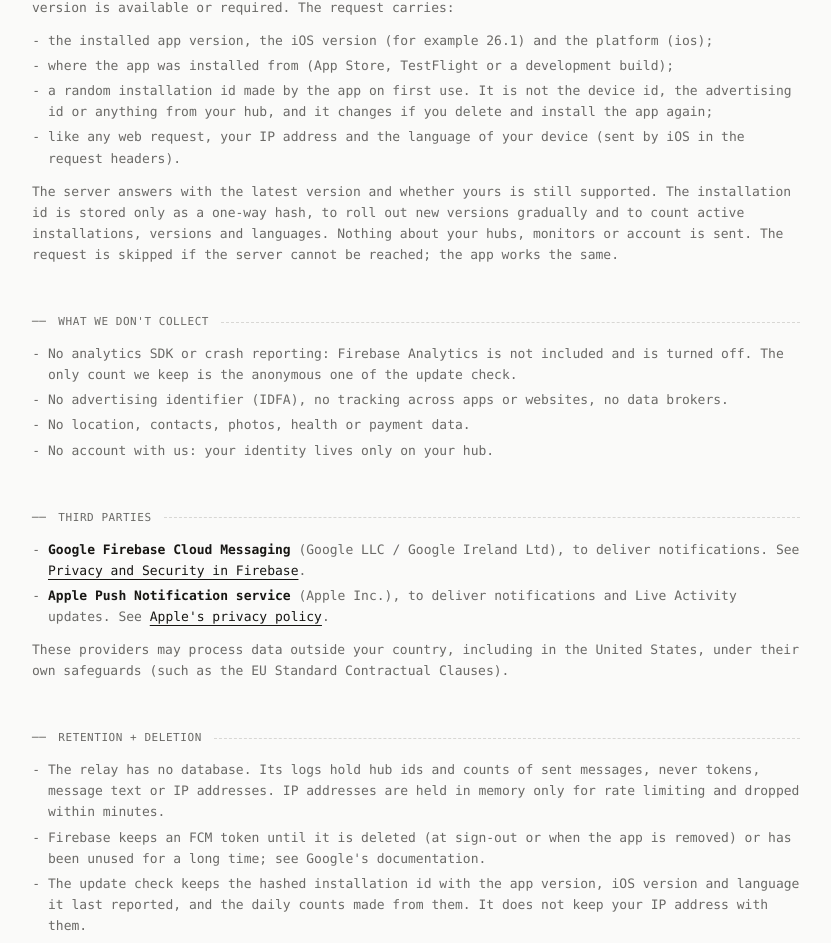
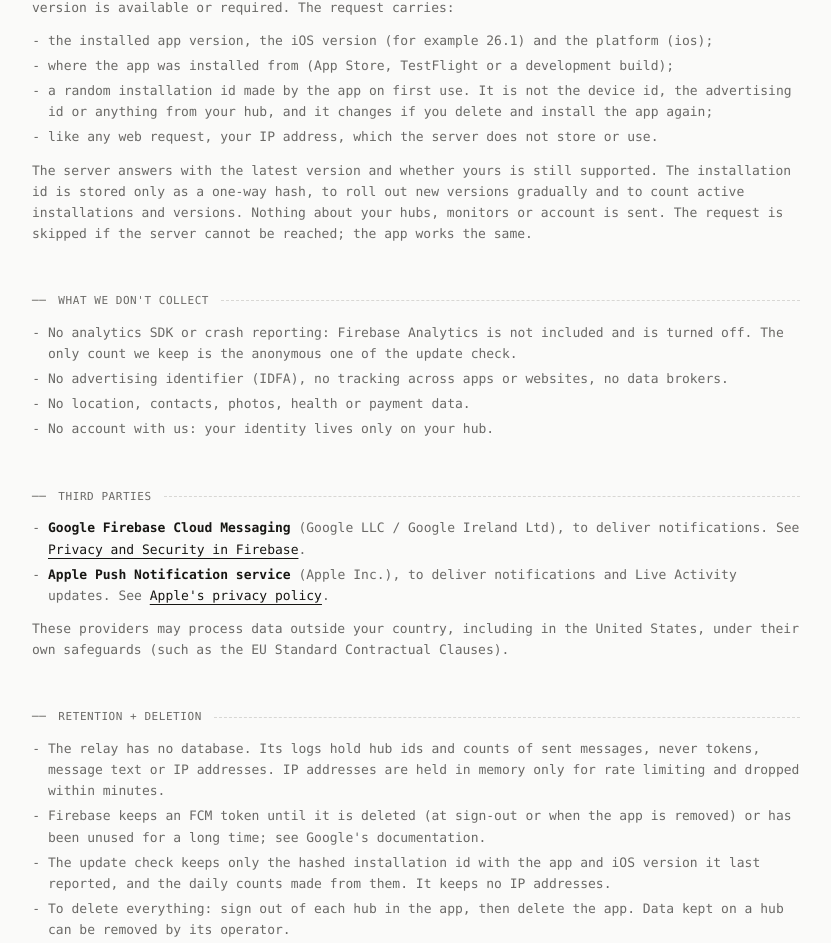
Before and after one commit to federico-it/pingtxt, a Next.js app in the folder site/: page /privacy in a window 1280 px wide. Shown: the part 1917-2860 px from the top of the page, without its empty margins (276-1107 px from the left). Built offline with nearby package versions, Linux system fonts and the light colour scheme; no server answers.

Commit message:
site: update check stores no IP or language
Co-Authored-By: Claude Opus 5.5 <noreply@anthropic.com>
Claude-Session: https://claude.ai/code/session_016oLxBSngMmdLr5n1pWur6B

```diff
--- a/site/content/privacy.tsx
+++ b/site/content/privacy.tsx
@@ -293,15 +293,15 @@ export function PrivacyPage({ lang }: { lang: Lang }) {
             </li>
             <li>
               {t(
-                "like any web request, your IP address and the language of your device (sent by iOS in the request headers).",
-                "come ogni richiesta web, il tuo indirizzo IP e la lingua del dispositivo (inviata da iOS nelle intestazioni della richiesta).",
+                "like any web request, your IP address, which the server does not store or use.",
+                "come ogni richiesta web, il tuo indirizzo IP, che il server non conserva né usa.",
               )}
             </li>
           </ul>
           <p>
             {t(
-              "The server answers with the latest version and whether yours is still supported. The installation id is stored only as a one-way hash, to roll out new versions gradually and to count active installations, versions and languages. Nothing about your hubs, monitors or account is sent. The request is skipped if the server cannot be reached; the app works the same.",
-              "Il server risponde con l'ultima versione e se la tua è ancora supportata. L'id di installazione viene conservato solo come hash non reversibile, per distribuire le nuove versioni in modo graduale e contare installazioni attive, versioni e lingue. Non viene inviato nulla sui tuoi hub, monitor o account. Se il server non è raggiungibile la richiesta viene saltata e l'app funziona lo stesso.",
+              "The server answers with the latest version and whether yours is still supported. The installation id is stored only as a one-way hash, to roll out new versions gradually and to count active installations and versions. Nothing about your hubs, monitors or account is sent. The request is skipped if the server cannot be reached; the app works the same.",
+              "Il server risponde con l'ultima versione e se la tua è ancora supportata. L'id di installazione viene conservato solo come hash non reversibile, per distribuire le nuove versioni in modo graduale e contare installazioni attive e versioni. Non viene inviato nulla sui tuoi hub, monitor o account. Se il server non è raggiungibile la richiesta viene saltata e l'app funziona lo stesso.",
             )}
           </p>
         </Section>
@@ -389,8 +389,8 @@ export function PrivacyPage({ lang }: { lang: Lang }) {
             </li>
             <li>
               {t(
-                "The update check keeps the hashed installation id with the app version, iOS version and language it last reported, and the daily counts made from them. It does not keep your IP address with them.",
-                "Il controllo aggiornamenti conserva l'hash dell'id di installazione con l'ultima versione dell'app, versione di iOS e lingua che ha inviato, e i conteggi giornalieri che ne derivano. Non conserva con questi il tuo indirizzo IP.",
+                "The update check keeps only the hashed installation id with the app and iOS version it last reported, and the daily counts made from them. It keeps no IP addresses.",
+                "Il controllo aggiornamenti conserva solo l'hash dell'id di installazione con l'ultima versione dell'app e di iOS che ha inviato, e i conteggi giornalieri che ne derivano. Non conserva indirizzi IP.",
               )}
             </li>
             <li>
```
